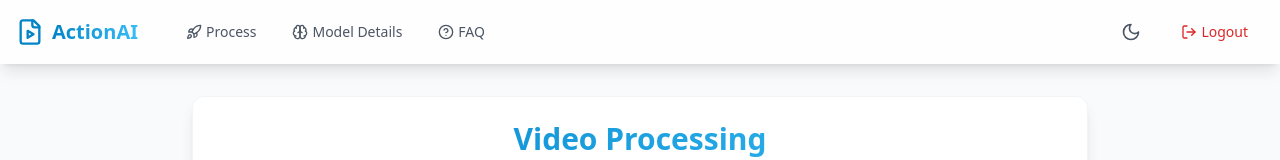
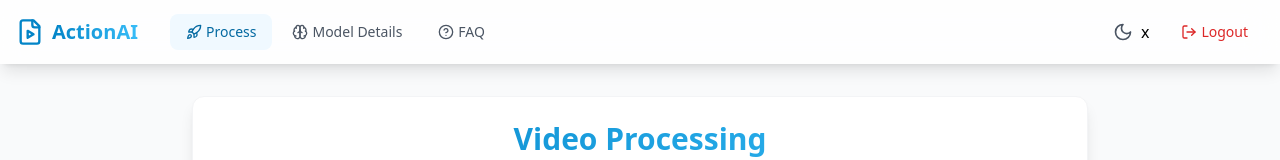
Before and after one commit to Prajwal-KS/Action-Detection, a React (Vite) app in the folder frontend/: page / in a window 1280 px wide. Shown: the top 160 px of the page. Built offline with nearby package versions, Linux system fonts and the light colour scheme.

Commit message:
/ route update

```diff
--- a/frontend/src/components/Navbar.tsx
+++ b/frontend/src/components/Navbar.tsx
@@ -15,7 +15,7 @@ const Navbar = () => {
         <div className="flex items-center justify-between h-16">
           <div className="flex items-center space-x-8">
             <Link
-              to="/process-page"
+              to="/"
               className="flex items-center space-x-2 group"
             >
               <FileVideo className="h-7 w-7 text-primary-600 dark:text-primary-400
@@ -28,9 +28,9 @@ const Navbar = () => {
 
             <div className="flex space-x-1">
               <Link
-                to="/process-page"
+                to="/"
                 className={`px-4 py-2 rounded-lg text-sm font-medium transition-all duration-200 ${
-                  isActive('/process-page')
+                  isActive('/')
                     ? 'bg-primary-50 text-primary-700 dark:bg-primary-900/30 dark:text-primary-300'
                     : 'text-gray-600 hover:bg-gray-50 dark:text-gray-300 dark:hover:bg-gray-700/50'
                 }`}
@@ -85,7 +85,7 @@ const Navbar = () => {
                 <Moon className="h-5 w-5 text-gray-600 group-hover:rotate-180 transition-transform duration-300" />
               )}
             </button>
-
+x
             {/* Logout Button */}
             <button
               className={`px-4 py-2 rounded-lg text-sm font-medium transition-all duration-200
```
